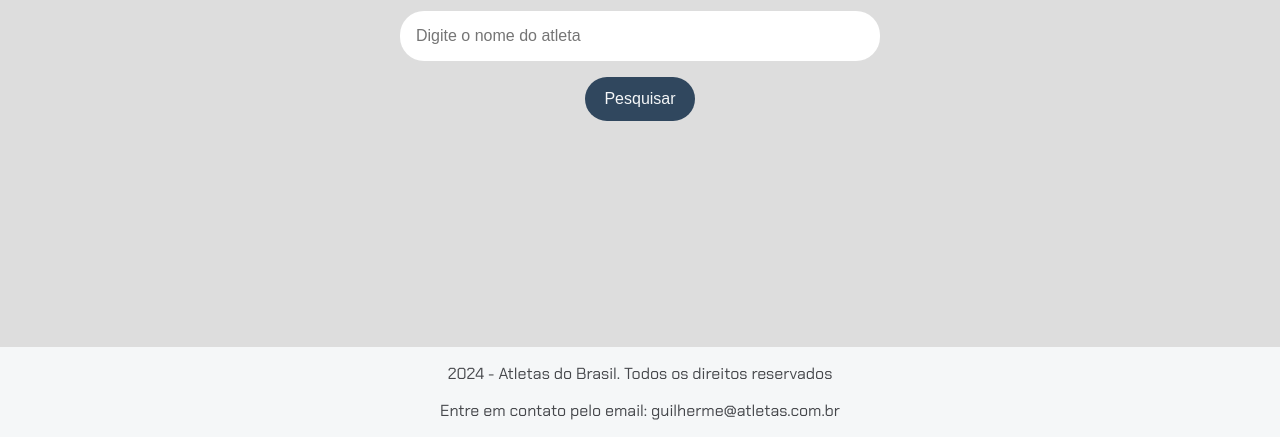
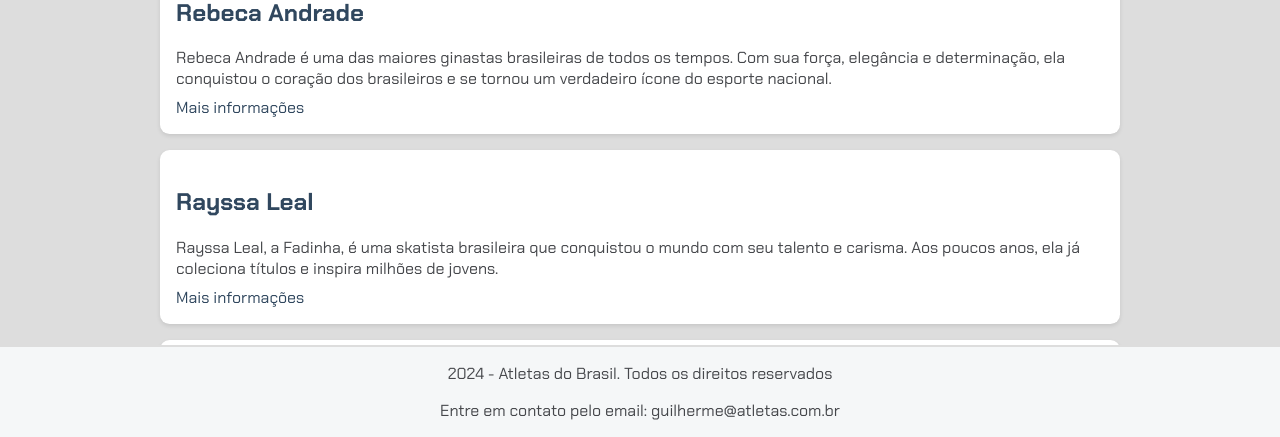
Before and after one commit to MyLearnHub/Imersao-Dev-Alura, a plain HTML site: page index.html in a window 1280 px wide. Shown: the part 363-800 px from the top of the page. Drawn offline with Linux system fonts and the light colour scheme.

Commit message:
feat: init javascript and complementing html

```diff
--- /dev/null
+++ b/app.js
@@ -0,0 +1 @@
+console.log("Rebeca Andrade");
--- a/index.html
+++ b/index.html
@@ -16,11 +16,57 @@
         <input type="text" placeholder="Digite o nome do atleta" />
         <button>Pesquisar</button>
       </section>
+
+      <section class="resultados-pesquisa">
+        <div class="item-resultado">
+          <h2>
+            <a href="#" target="_blank">Rebeca Andrade</a>
+          </h2>
+          <p class="descricao-meta">
+            Rebeca Andrade é uma das maiores ginastas brasileiras de todos os
+            tempos. Com sua força, elegância e determinação, ela conquistou o
+            coração dos brasileiros e se tornou um verdadeiro ícone do esporte
+            nacional.
+          </p>
+          <a href="https://pt.wikipedia.org/wiki/Rebeca_Andrade" target="_blank">
+            Mais informações
+          </a>
+        </div>
+
+        <div class="item-resultado">
+          <h2>
+            <a href="#" target="_blank">Rayssa Leal</a>
+          </h2>
+          <p class="descricao-meta">
+            Rayssa Leal, a Fadinha, é uma skatista brasileira que conquistou o
+            mundo com seu talento e carisma. Aos poucos anos, ela já coleciona
+            títulos e inspira milhões de jovens.
+          </p>
+          <a href="https://pt.wikipedia.org/wiki/Rayssa_Leal" target="_blank">
+            Mais informações
+          </a>
+        </div>
+
+        <div class="item-resultado">
+          <h2>
+            <a href="#" target="_blank">Beatriz Souza</a>
+          </h2>
+          <p class="descricao-meta">
+            Beatriz Souza é uma judoca brasileira que se destacou nos Jogos
+            Olímpicos, trazendo orgulho para o país. Sua força e técnica a
+            colocaram entre as melhores do mundo.
+          </p>
+          <a href="https://pt.wikipedia.org/wiki/Beatriz_Souza" target="_blank">
+            Mais informações
+          </a>
+        </div>
+      </section>
     </main>
 
     <footer>
       <p>2024 - Atletas do Brasil. Todos os direitos reservados</p>
       <p>Entre em contato pelo email: guilherme@atletas.com.br</p>
     </footer>
+    <script src="app.js"></script>
   </body>
 </html>
```
